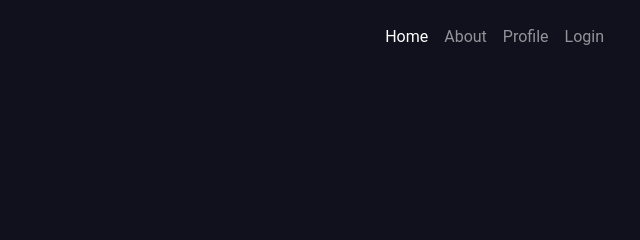
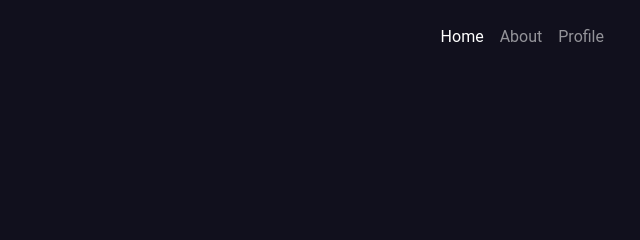
Before and after one commit to firakrnia/saas_smovie, a plain HTML site: page index.html in a window 1280 px wide. Shown: the top 240 px of the page, 640-1280 px from the left. Drawn offline with nearby package versions, Linux system fonts and the light colour scheme.

Commit message:
Update index.html

```diff
--- a/index.html
+++ b/index.html
@@ -36,9 +36,6 @@
                 </li>
                 <li class="nav-item">
                 <a class="nav-link" href="#profile">Profile</a>
-                </li>
-                <li class="nav-item">
-                <a class="nav-link" href="login.html">Login</a>
                 </li>
             </ul>
             </div>
```
